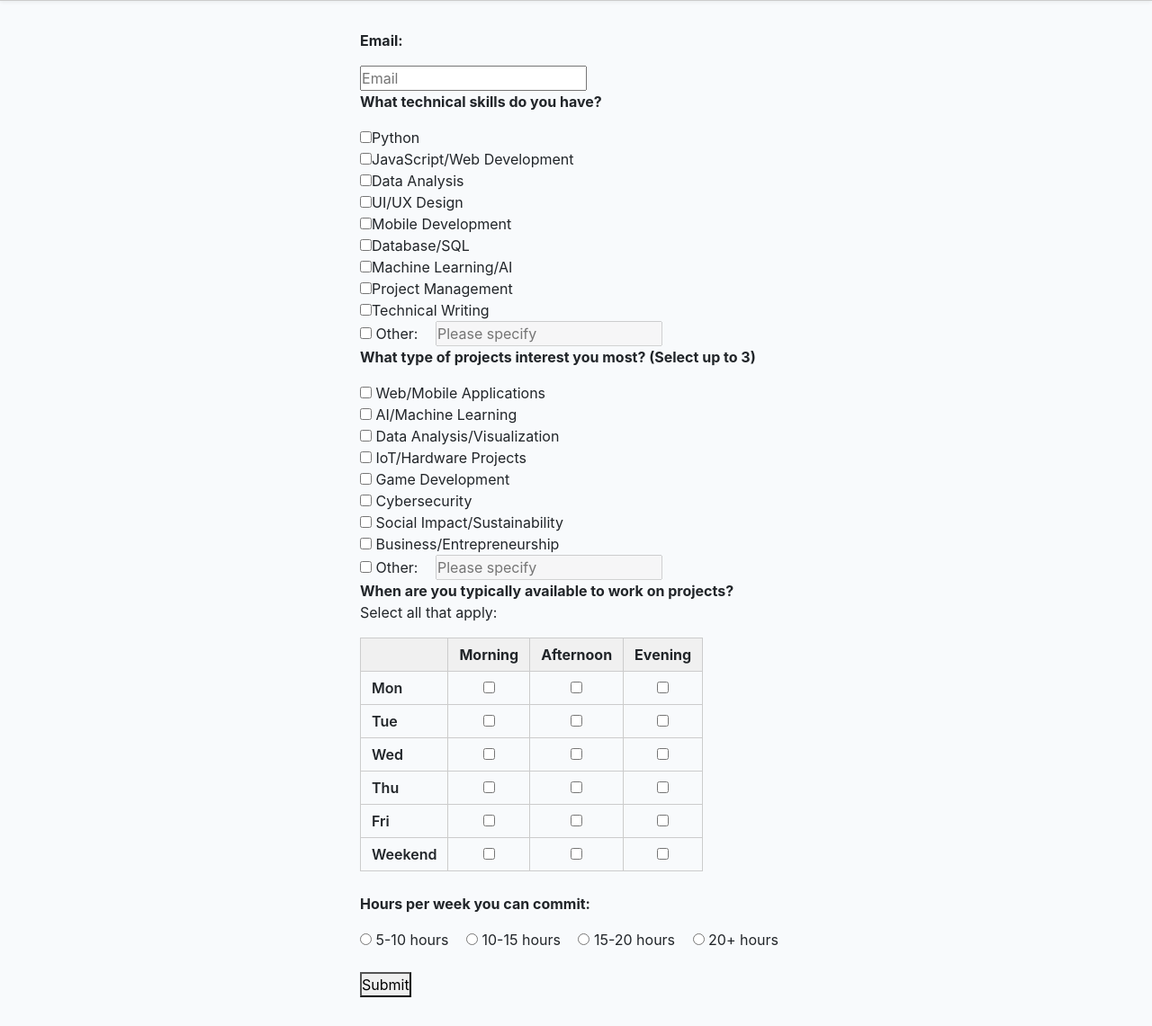
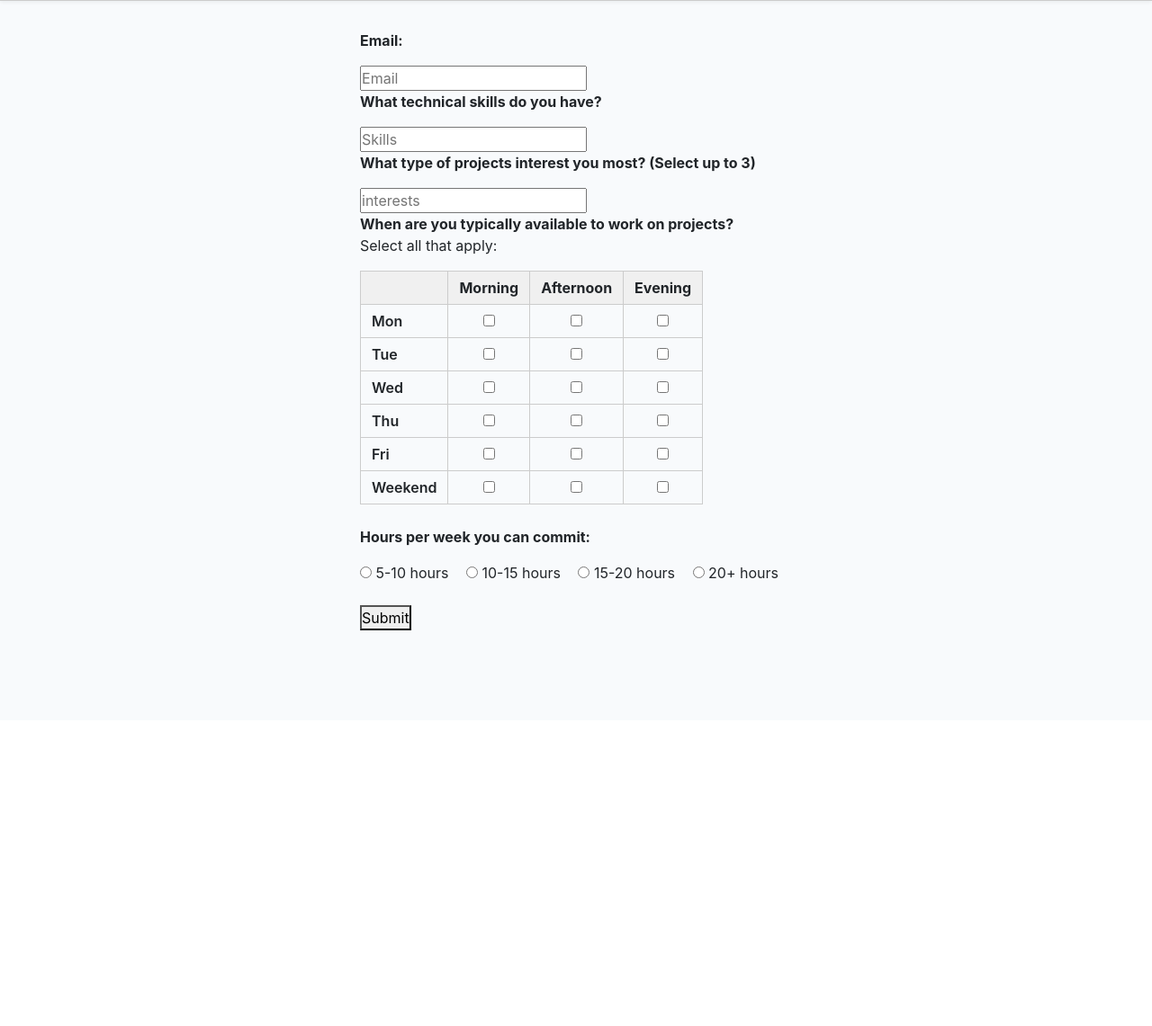
Before and after one commit to gesk-u/MetroCollab2, a Flask app: page /student_form/1 in a window 1280 px wide. Shown: the part 79-1220 px from the top of the page at 90% size. After the commit the page ends 780 px from the top, so only its background shows below. Run offline with Flask 3, Linux system fonts and the light colour scheme; the visitor is signed in with stand-in values (Sample User, id 1).

Commit message:
student_form.html was changed checked boxes were removed with open input

```diff
--- a/templates/student_form.html
+++ b/templates/student_form.html
@@ -8,39 +8,14 @@
         <p><strong>Email:</strong></p>
         <input type="text" name="email" autocomplete="off" placeholder="Email" required>
         <p><strong>What technical skills do you have?</strong></p>
-        <label><input type="checkbox" name="skill_options" value="python">Python</label><br>
-        <label><input type="checkbox" name="skill_options" value="javaScript/Web Development">JavaScript/Web Development</label><br>
-        <label><input type="checkbox" name="skill_options" value="data Analysis">Data Analysis</label><br>
-        <label><input type="checkbox" name="skill_options" value="UI/UX Design">UI/UX Design</label><br>
-        <label><input type="checkbox" name="skill_options" value="mobile Development">Mobile Development</label><br>
-        <label><input type="checkbox" name="skill_options" value="database/SQL">Database/SQL</label><br>
-        <label><input type="checkbox" name="skill_options" value="machine Learning/AI">Machine Learning/AI</label><br>
-        <label><input type="checkbox" name="skill_options" value="project Management">Project Management</label><br>
-        <label><input type="checkbox" name="skill_options" value="technical Writing">Technical Writing</label><br>
         <label>
-            <input type="checkbox" id="otherCheckbox" name="otherSkill" value="other">
-            Other:
+            <input type="text" id="skill" name="skill" placeholder="Skills" autocomplete="off" required>
         </label>
-            <input type="text" id="otherText" name="otherText" disabled placeholder="Please specify">
-
-
         <p><strong>What type of projects interest you most? (Select up to 3)</strong></p>
 
-
-        <label><input type="checkbox" name="project_interest" value="Web/Mobile Applications"> Web/Mobile Applications</label><br>
-        <label><input type="checkbox" name="project_interest" value="AI/Machine Learning"> AI/Machine Learning</label><br>
-        <label><input type="checkbox" name="project_interest" value="Data Analysis/Visualization"> Data Analysis/Visualization</label><br>
-        <label><input type="checkbox" name="project_interest" value="IoT/Hardware Projects"> IoT/Hardware Projects</label><br>
-        <label><input type="checkbox" name="project_interest" value="Game Development"> Game Development</label><br>
-        <label><input type="checkbox" name="project_interest" value="Cybersecurity"> Cybersecurity</label><br>
-        <label><input type="checkbox" name="project_interest" value="Social Impact/Sustainability"> Social Impact/Sustainability</label><br>
-        <label><input type="checkbox" name="project_interest" value="Business/Entrepreneurship"> Business/Entrepreneurship</label><br>
-
         <label>
-            <input type="checkbox" id="otherProjectCheckbox" name="otherInterest" value="other">
-            Other:
+            <input type="text" id="interests" name="interests" placeholder="interests" autocomplete="off" required>
         </label>
-        <input type="text" id="otherProjectText" name="otherProjectText" disabled placeholder="Please specify">
 
 
         <p><strong>When are you typically available to work on projects?</strong><br>
```
